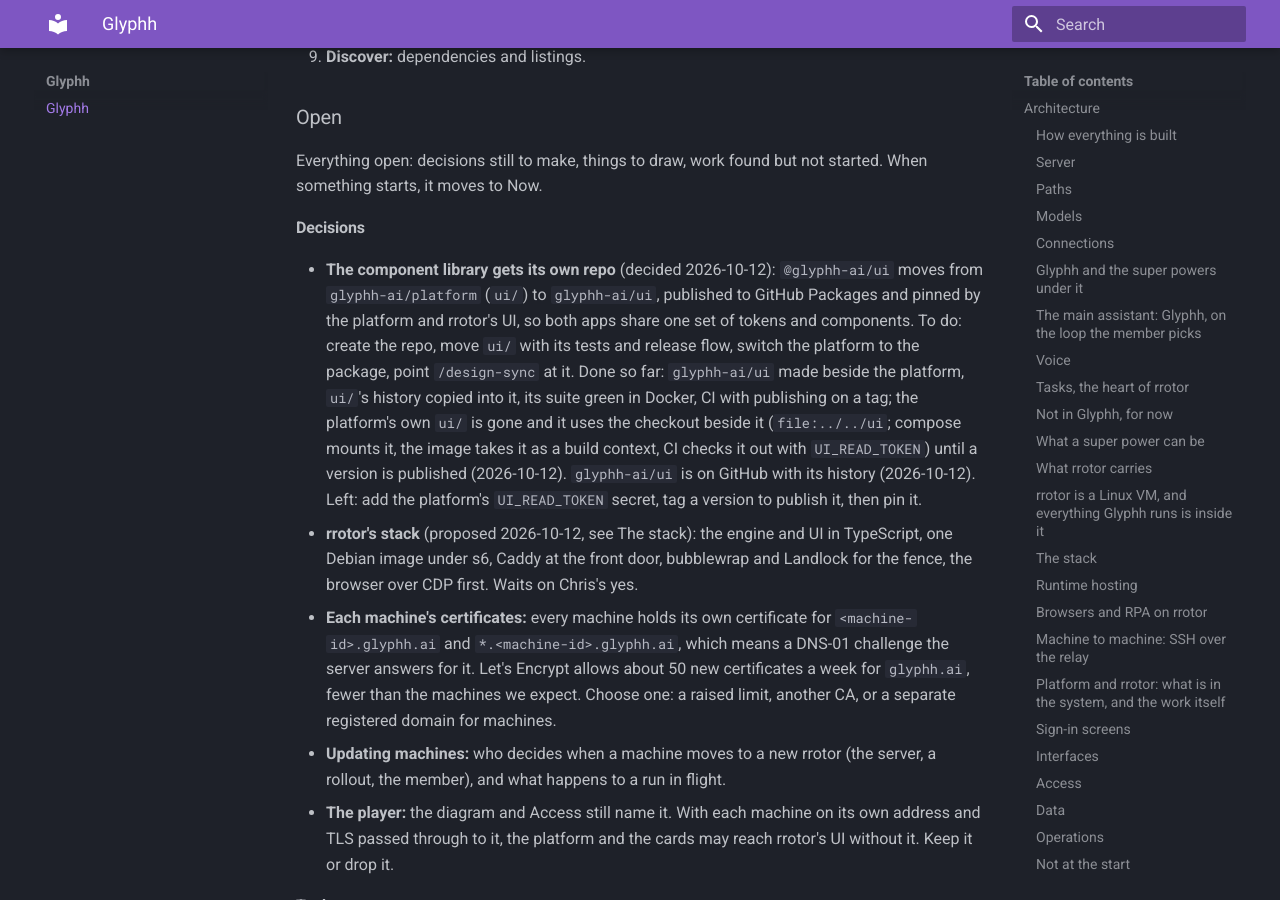
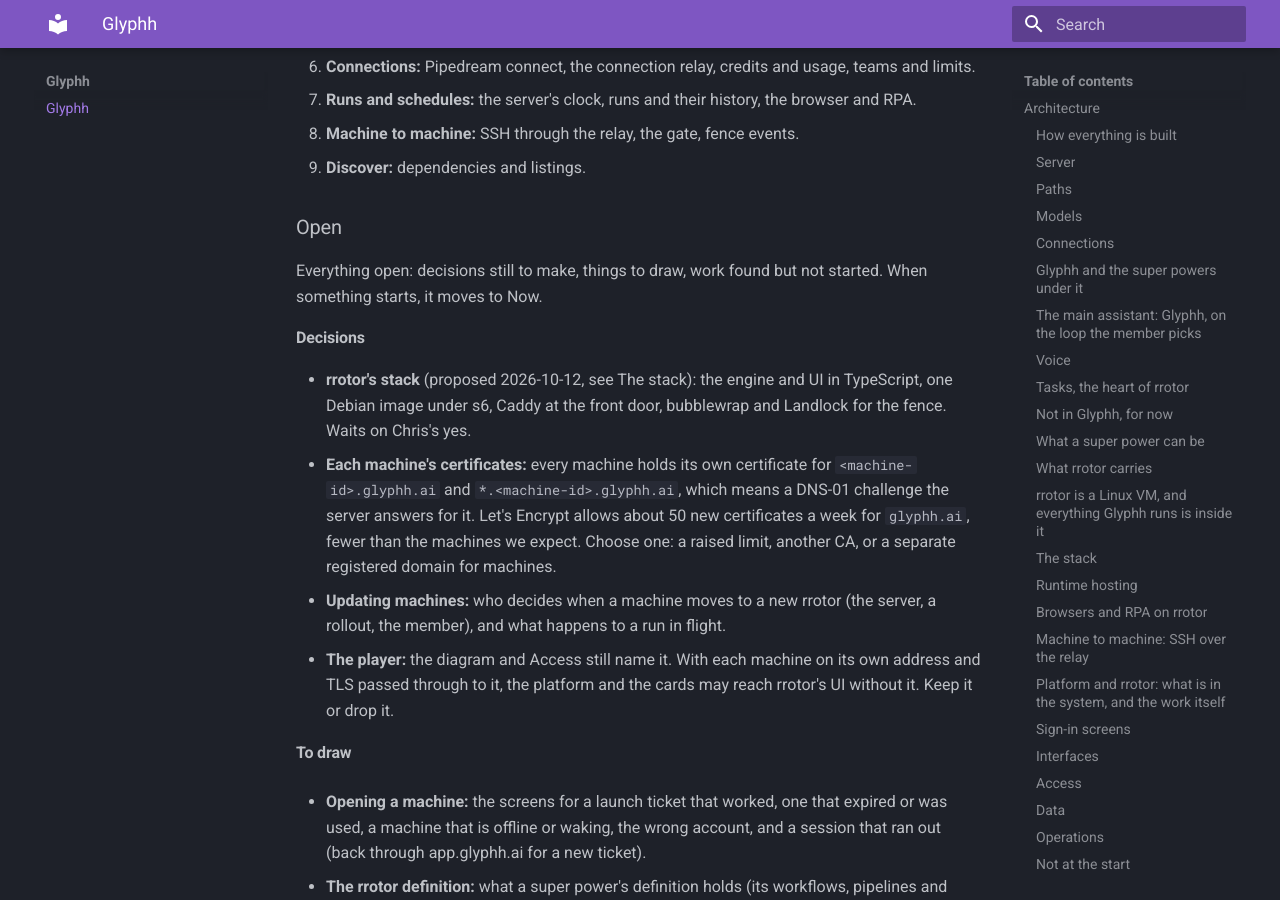
Before and after one commit to glyphh-ai/server, an MkDocs documentation site: the page built from docs/architecture.md, in a window 1280 px wide and 900 px high, scrolled down 35311 px. Built offline with MkDocs 1.6.1 and Material for MkDocs 9.7.7, drawn with Linux system fonts in a browser that asks for light colours; some of the changed text lies outside the part shown.

Commit message:
Architecture: the ui library is never published; each app builds it from a checkout beside it (done for the platform)
Co-Authored-By: Claude Opus 5.5 <noreply@anthropic.com>

```diff
--- a/docs/architecture.md
+++ b/docs/architecture.md
@@ -196,7 +196,7 @@ Proposed 2026-10-12, for Chris's yes. Every part of Glyphh, and what it is made
 |---|---|---|
 | Server (API, MCP, relay) | `glyphh-ai/server` | Python 3.12+, FastAPI, Pydantic v2, SQLAlchemy 2 (async) on Postgres, Redis |
 | Platform (app.glyphh.ai, the cards) | `glyphh-ai/platform` | Vite + React, static, on Fly behind Caddy |
-| Component library (`@glyphh-ai/ui`) | `glyphh-ai/ui` | React, CSS modules on the tokens, zod; published to GitHub Packages and shared by the platform and rrotor's UI |
+| Component library (`@glyphh-ai/ui`) | `glyphh-ai/ui` | React, CSS modules on the tokens, zod; never published: the platform and rrotor's UI build it from a checkout beside them |
 | SDKs, plugin, design | `glyphh-ai/glyphh` | TypeScript and Python clients generated from the OpenAPI spec |
 | rrotor (the machine) | `glyphh-ai/rrotor` | One Linux image: the engine and the UI in TypeScript, the services below |
 
@@ -226,7 +226,7 @@ Everything that must outlive an update lives on one volume, `/data`: the machine
     - Claude Code and Codex, installed at pinned versions and run unmodified in headless mode (`claude -p` with stream JSON, `--mcp-config` and `--strict-mcp-config`; `codex exec --json`). Their sign-ins stay in their own files on `/data`.
     - The Glyphh loop, the engine's own, on the member's models through the AI SDK (`ai` and its providers, with OpenAI-compatible for providers it has no package for). Whether it covers the catalog's 125 providers is to check.
 - **Data:** Postgres 17 with pgvector (each super power its own schema and role, as decided), Redis (Valkey) for queues and caches, and Neo4j Community. Neo4j is a JVM that wants about a gigabyte, so it is in the image but started only when a super power with a graph runs. Schedules need no cron: the server is the clock.
-- **The browser:** headful Chromium on a virtual screen (Xvfb), driven over CDP with Playwright. Watching starts as CDP's own screencast over the encrypted channel, and take control sends the member's input through CDP, so neither needs the screen itself. WebRTC (GStreamer's `webrtcbin`) comes when watching needs to be smoother.
+- **The browser:** headful Chromium on a virtual screen (Xvfb), driven over CDP with Playwright. Watching and take control are as Browsers and RPA on rrotor says: WebRTC (GStreamer's `webrtcbin`), with screen frames over the SSH channel when WebRTC cannot connect.
 - **Media:** ffmpeg, for what super powers make (reels, thumbnails, audio).
 
 **The fence: each run, sandboxed again.** Each super power runs as a Linux user of its own, and each run starts in bubblewrap:
@@ -1451,8 +1452,7 @@ Everything open: decisions still to make, things to draw, work found but not sta
 
 #### Decisions
 
-- **The component library gets its own repo** (decided 2026-10-12): `@glyphh-ai/ui` moves from `glyphh-ai/platform` (`ui/`) to `glyphh-ai/ui`, published to GitHub Packages and pinned by the platform and rrotor's UI, so both apps share one set of tokens and components. To do: create the repo, move `ui/` with its tests and release flow, switch the platform to the package, point `/design-sync` at it. Done so far: `glyphh-ai/ui` made beside the platform, `ui/`'s history copied into it, its suite green in Docker, CI with publishing on a tag; the platform's own `ui/` is gone and it uses the checkout beside it (`file:../../ui`; compose mounts it, the image takes it as a build context, CI checks it out with `UI_READ_TOKEN`) until a version is published (2026-10-12). `glyphh-ai/ui` is on GitHub with its history (2026-10-12). Left: add the platform's `UI_READ_TOKEN` secret, tag a version to publish it, then pin it.
-- **rrotor's stack** (proposed 2026-10-12, see The stack): the engine and UI in TypeScript, one Debian image under s6, Caddy at the front door, bubblewrap and Landlock for the fence, the browser over CDP first. Waits on Chris's yes.
+- **rrotor's stack** (proposed 2026-10-12, see The stack): the engine and UI in TypeScript, one Debian image under s6, Caddy at the front door, bubblewrap and Landlock for the fence. Waits on Chris's yes.
 - **Each machine's certificates:** every machine holds its own certificate for `<machine-id>.glyphh.ai` and `*.<machine-id>.glyphh.ai`, which means a DNS-01 challenge the server answers for it. Let's Encrypt allows about 50 new certificates a week for `glyphh.ai`, fewer than the machines we expect. Choose one: a raised limit, another CA, or a separate registered domain for machines.
 - **Updating machines:** who decides when a machine moves to a new rrotor (the server, a rollout, the member), and what happens to a run in flight.
 - **The player:** the diagram and Access still name it. With each machine on its own address and TLS passed through to it, the platform and the cards may reach rrotor's UI without it. Keep it or drop it.
```
Also changed, not shown: other parts of docs/architecture.md (+1 -0 lines).
